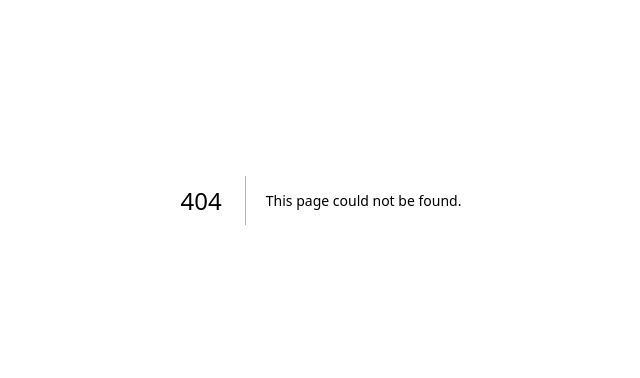
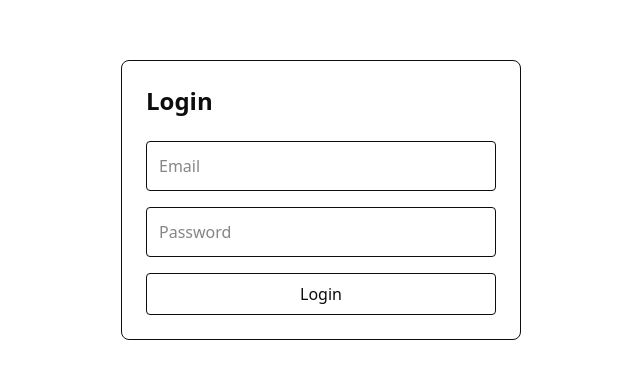
Before and after one commit to samradhi1684/renewable-energy-policy-qa, a Next.js app in the folder frontend/: page /login in a window 1280 px wide. Before the commit this address had no page. Shown: the part 200-578 px from the top of the page, without its empty margins (319-959 px from the left). Built offline with nearby package versions, Linux system fonts and the light colour scheme.

Commit message:
Add JWT authentication and login Page

```diff
--- a/frontend/app/layout.tsx
+++ b/frontend/app/layout.tsx
@@ -1,5 +1,6 @@
 import type { Metadata } from "next";
 import "./globals.css";
+import { AuthProvider } from "@/context/AuthContext";
 
 export const metadata: Metadata = {
   title: "Renewable Energy Policy QA",
@@ -13,7 +14,11 @@ export default function RootLayout({
 }>) {
   return (
     <html lang="en" className="h-full">
-      <body className="h-full">{children}</body>
+      <body className="h-full">
+        <AuthProvider>
+          {children}
+        </AuthProvider>
+      </body>
     </html>
   );
 }
--- /dev/null
+++ b/frontend/app/login/page.tsx
@@ -0,0 +1,113 @@
+"use client";
+
+import { useState } from "react";
+import { useAuth } from "@/context/AuthContext";
+import { useRouter } from "next/navigation";
+
+export default function LoginPage() {
+  const { user, login } = useAuth();
+
+  const router = useRouter();
+
+  const [email, setEmail] =
+    useState("");
+
+  const [password, setPassword] =
+    useState("");
+
+  async function handleLogin() {
+    try {
+      const form =
+        new URLSearchParams();
+
+      form.append(
+        "username",
+        email
+      );
+
+      form.append(
+        "password",
+        password
+      );
+
+      const response =
+        await fetch(
+          "http://localhost:8000/auth/login",
+          {
+            method: "POST",
+            headers: {
+              "Content-Type":
+                "application/x-www-form-urlencoded",
+            },
+            body: form,
+          }
+        );
+
+      const data =
+        await response.json();
+
+      if (!response.ok) {
+        alert(
+          data.detail ??
+          "Login failed"
+        );
+        return;
+      }
+
+      await login(
+        data.access_token
+      );
+
+      router.push("/");
+    } catch (error) {
+      console.error(error);
+    }
+    }
+  return (
+    <div className="min-h-screen flex items-center justify-center">
+      <div className="w-[400px] border rounded-lg p-6">
+        <h1 className="text-2xl font-bold mb-6">
+          Login
+        </h1>
+
+        {user && (
+          <p className="mb-4">
+            Logged in as:
+            {" "}
+            {user.email}
+          </p>
+        )}
+
+        <input
+          placeholder="Email"
+          value={email}
+          onChange={(e) =>
+            setEmail(
+              e.target.value
+            )
+          }
+          className="border p-3 w-full mb-4 rounded"
+        />
+
+        <input
+          type="password"
+          placeholder="Password"
+          value={password}
+          onChange={(e) =>
+            setPassword(
+              e.target.value
+            )
+          }
+          className="border p-3 w-full mb-4 rounded"
+        />
+
+        <button
+          onClick={handleLogin}
+          className="border px-4 py-2 rounded w-full"
+        >
+          Login
+        </button>
+      </div>
+    </div>
+  );
+}
--- /dev/null
+++ b/frontend/context/AuthContext.tsx
@@ -0,0 +1,110 @@
+"use client";
+
+import {
+  createContext,
+  useContext,
+  useEffect,
+  useState,
+} from "react";
+
+const API_URL = "http://localhost:8000";
+
+type User = {
+  id: string;
+  email: string;
+  username: string;
+};
+
+type AuthContextType = {
+  user: User | null;
+  token: string | null;
+  login: (token: string) => Promise<void>;
+  logout: () => void;
+};
+
+const AuthContext =
+  createContext<AuthContextType | null>(null);
+
+export function AuthProvider({
+  children,
+}: {
+  children: React.ReactNode;
+}) {
+  const [user, setUser] =
+    useState<User | null>(null);
+
+  const [token, setToken] =
+    useState<string | null>(null);
+
+  async function fetchUser(
+    token: string
+  ) {
+    const response = await fetch(
+      `${API_URL}/auth/me`,
+      {
+        headers: {
+          Authorization: `Bearer ${token}`,
+        },
+      }
+    );
+
+    const data = await response.json();
+
+    setUser(data);
+  }
+
+  useEffect(() => {
+    const saved =
+      localStorage.getItem("token");
+
+    if (saved) {
+      setToken(saved);
+      fetchUser(saved);
+    }
+  }, []);
+
+  async function login(token: string) {
+    localStorage.setItem(
+      "token",
+      token
+    );
+
+    setToken(token);
+
+    await fetchUser(token);
+  }
+
+  function logout() {
+    localStorage.removeItem("token");
+
+    setToken(null);
+
+    setUser(null);
+  }
+
+  return (
+    <AuthContext.Provider
+      value={{
+        user,
+        token,
+        login,
+        logout,
+      }}
+    >
+      {children}
+    </AuthContext.Provider>
+  );
+}
+
+export function useAuth() {
+  const context =
+    useContext(AuthContext);
+
+  if (!context) {
+    throw new Error(
+      "AuthProvider missing"
+    );
+  }
+
+  return context;
+}
```
